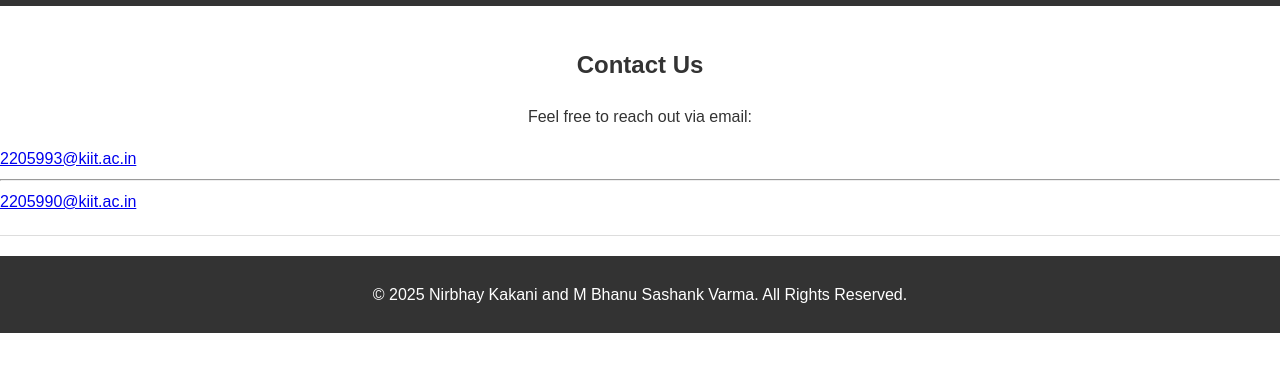
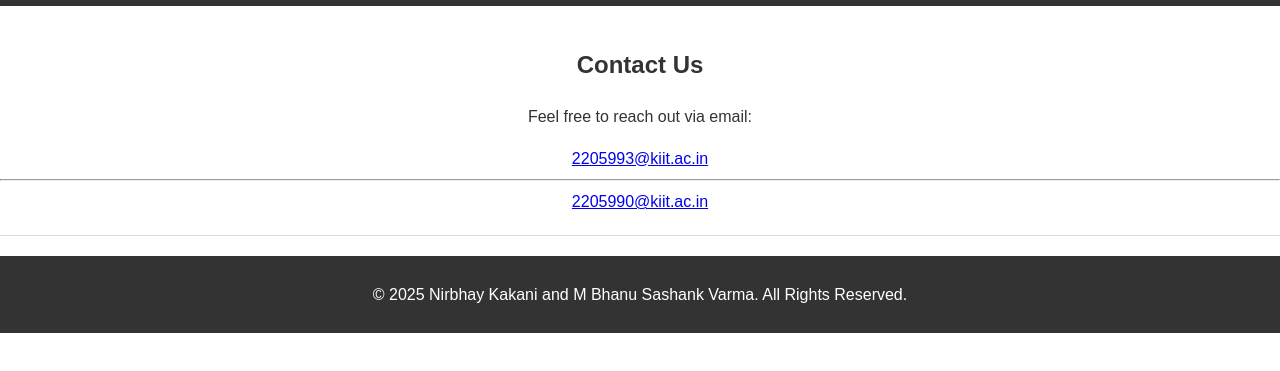
Before and after one commit to nirbhaykakani/our-blog, a plain HTML site: page contact.html in a window 1280 px wide. Shown: the part 163-534 px from the top of the page. Drawn offline with Linux system fonts and the light colour scheme; sample sign-in values are in the browser's storage.

Commit message:
Update styles.css

```diff
--- a/styles.css
+++ b/styles.css
@@ -64,7 +64,7 @@ body {
     text-align: center;
   }
 
-    .section h3 {
+  .section h3 {
     text-align: center;
   }
 
@@ -77,6 +77,11 @@ body {
     text-align: center;
   }
 
+  .email-container {
+    text-align: center;
+    margin-top: 10px;
+  }
+
   .footer {
     background: #333;
     color: #fff;
```
